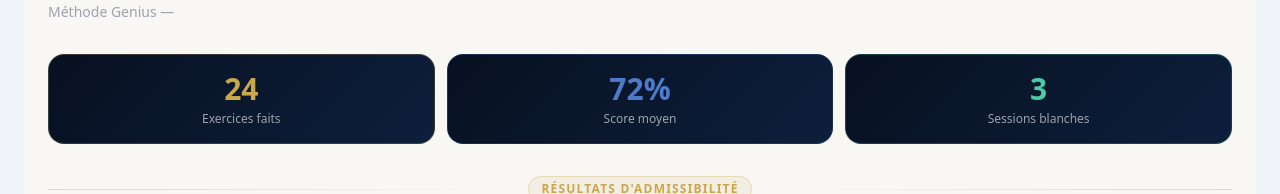
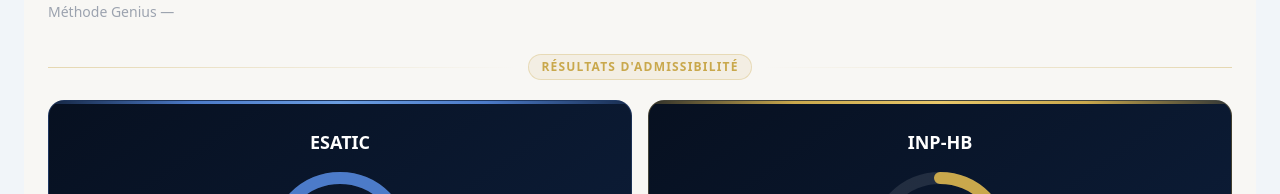
Before and after one commit to KelelAngeAgnimel/Genius-Group, a React app in the folder frontend/: page /accueil/statistiques in a window 1280 px wide. Shown: the part 163-357 px from the top of the page. Built offline with nearby package versions, Linux system fonts and the light colour scheme; no server answers; sample sign-in values are in the browser's storage; the HTML template or start-up script is replaced by a standard one.

Commit message:
page statistiques

```diff
--- a/frontend/src/pages/accueil/Statistiques.jsx
+++ b/frontend/src/pages/accueil/Statistiques.jsx
@@ -83,23 +83,6 @@
           3 Semaines de Préparation
         </h1>
         <p className="text-gray-400 text-sm mt-1">Méthode Genius — {user?.prenom} {user?.nom}</p>
-      </div>
-
-      {/* STATS RAPIDES */}
-      <div className="grid grid-cols-3 gap-3 mb-8">
-        {[
-          { label: 'Exercices faits', valeur: 24, suffix: '', couleur: '#C9A84C' },
-          { label: 'Score moyen', valeur: 72, suffix: '%', couleur: '#4C7BC9' },
-          { label: 'Sessions blanches', valeur: 3, suffix: '', couleur: '#4CC9A8' },
-        ].map((s, i) => (
-          <div key={i} className="rounded-2xl p-4 text-center"
-            style={{ background: 'linear-gradient(135deg, #071020, #0d1f3c)', border: `1px solid ${s.couleur}40` }}>
-            <p className="text-3xl font-bold" style={{ color: s.couleur }}>
-              <CountUp target={s.valeur} suffix={s.suffix} />
-            </p>
-            <p className="text-xs text-gray-400 mt-1">{s.label}</p>
-          </div>
-        ))}
       </div>
 
       {/* RÉSULTATS D'ADMISSIBILITÉ */}
```
